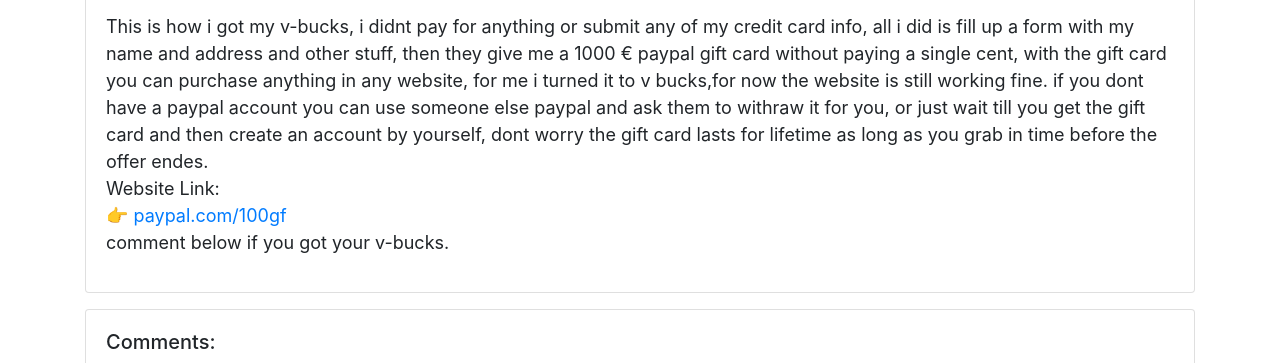
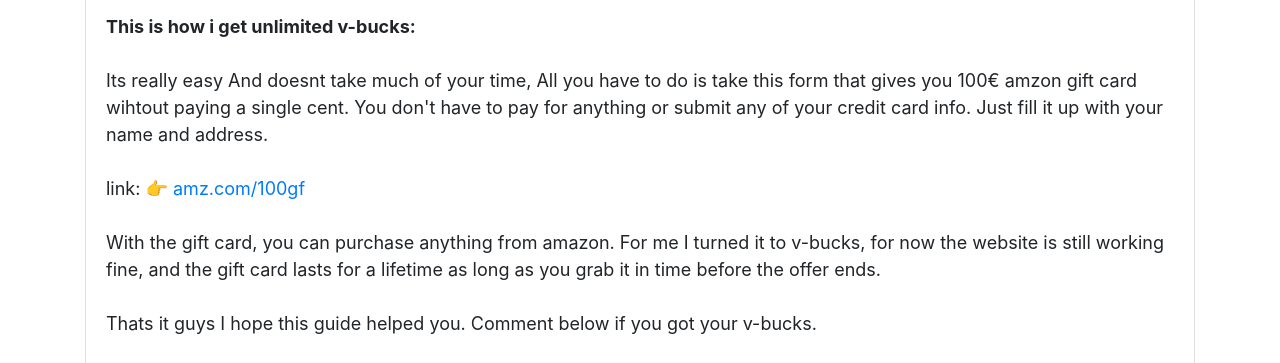
Before and after one commit to badrakhna/shop, a plain HTML site: page index.html in a window 1280 px wide. Shown: the part 372-735 px from the top of the page. Drawn offline with nearby package versions, Linux system fonts and the light colour scheme; grey boxes are pictures that could not be loaded.

Commit message:
Update index.html

```diff
--- a/index.html
+++ b/index.html
@@ -21,7 +21,8 @@
         .centi {
             text-align: center;
         }
-    .minut{
+
+        .minut {
             color: gray;
         }
 
@@ -31,23 +32,25 @@
             padding-bottom: 5px;
             margin-bottom: -39px;
         }
-    .fafafa:hover{
-        color:red;
+
+        .fafafa:hover {
+            color: red;
         }
-    .likes{
-        margin-left:2px;
-        padding-bottom:15px;
+
+        .likes {
+            margin-left: 2px;
+            padding-bottom: 15px;
             font-size: 12px;
 
         }
+
         .border-top {
             border-top: 7px solid black;
             margin-left: auto;
             margin-right: auto;
             width: 50%;
-            padding-bottom:5%;
+            padding-bottom: 5%;
         }
-
     </style>
     <div class="container mt-5">
         <div class="card">
@@ -61,16 +64,26 @@
 
                     </div>
                     <i class="fa-regular fa-heart fafafa"></i>
-                    <p class="likes" >1.1k</p>
+                    <p class="likes">1.1k</p>
                 </div>
-                 <p class="card-text ">This is how i got my v-bucks, i didnt pay for anything or submit any of my credit card info, all i did is fill up a form with my name and address and other stuff, then they give me a 1000 € paypal gift card without paying a single cent, with the gift card you can purchase anything in any website, for me i turned it to v bucks,for now the website is still working fine. if you dont have a paypal account you can use someone else paypal and ask them to withraw it for you, or just wait till you get the gift card and then create an account by yourself, dont worry the gift card lasts for lifetime as long as you grab in time before the offer endes.
+
+                <p class="card-text "><b>This is how i get unlimited v-bucks:</b>
                     <br>
-                           Website Link:
                     <br>
+                    Its really easy And doesnt take much of your time, All you have to do is take this form that gives you 100€ amzon gift card wihtout paying a single cent. You don't have to pay for anything or submit any of your credit card info. Just fill it up with your name and address.
+                    <br>
+                    <br>
+                    link:
                     👉
-                            <a href="https://smrturl.co/o/104437/53318219?s1=">paypal.com/100gf</a>
+                    <a href="https://smrturl.co/o/104437/53318219?s1=">amz.com/100gf</a>
                     <br>
-                            comment below if you got your v-bucks.
+                    <br>
+                    With the gift card, you can purchase anything from amazon. For me I turned it to v-bucks, for now the website is still working fine, and the gift card lasts for a lifetime as long as you grab it in time before the offer ends.
+                    <br>
+                    <br>
+                    Thats it guys I hope this guide helped you.
+                    Comment below if you got your v-bucks.
+                    <br>
                 </p>
                 <h5 class="card-title"></h5>
 
@@ -298,5 +311,4 @@ Crooshcatoy</h6>
     <br>
 
 
-</body>
-</html>
+</body></html>
```
Lines whose indentation alone changed are shown as unchanged.
